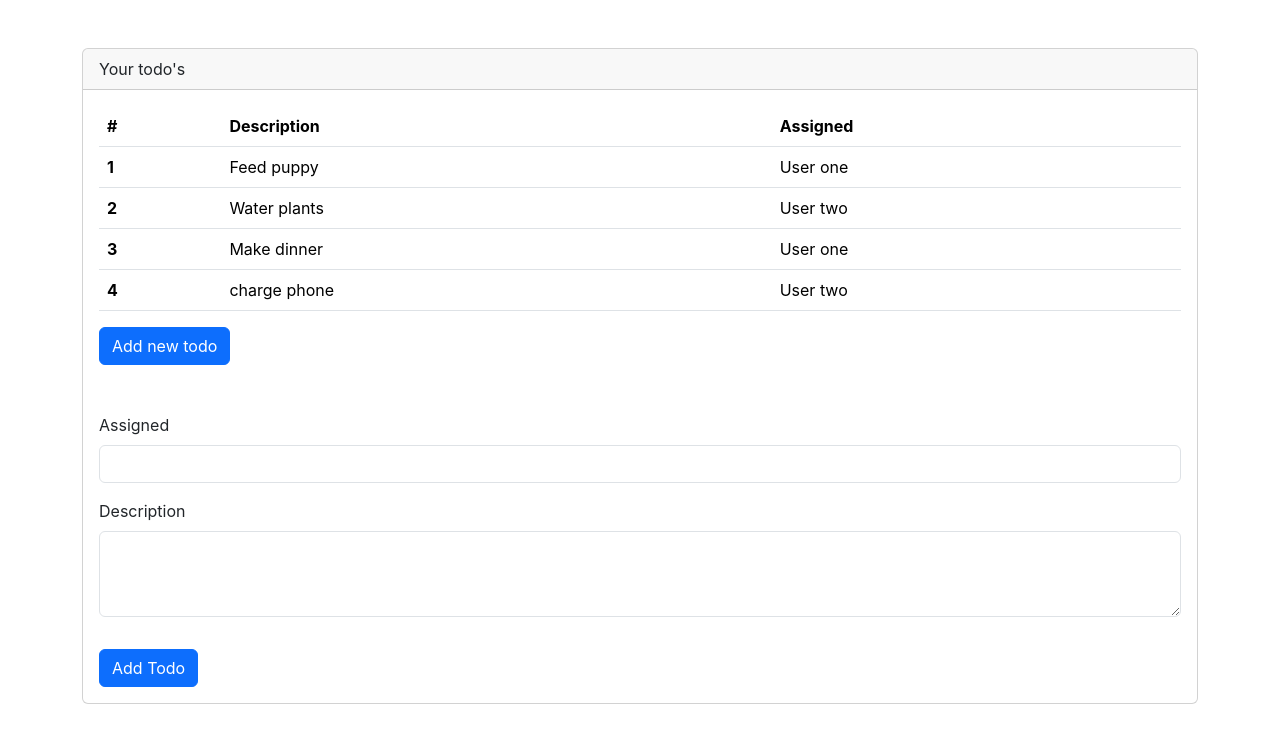
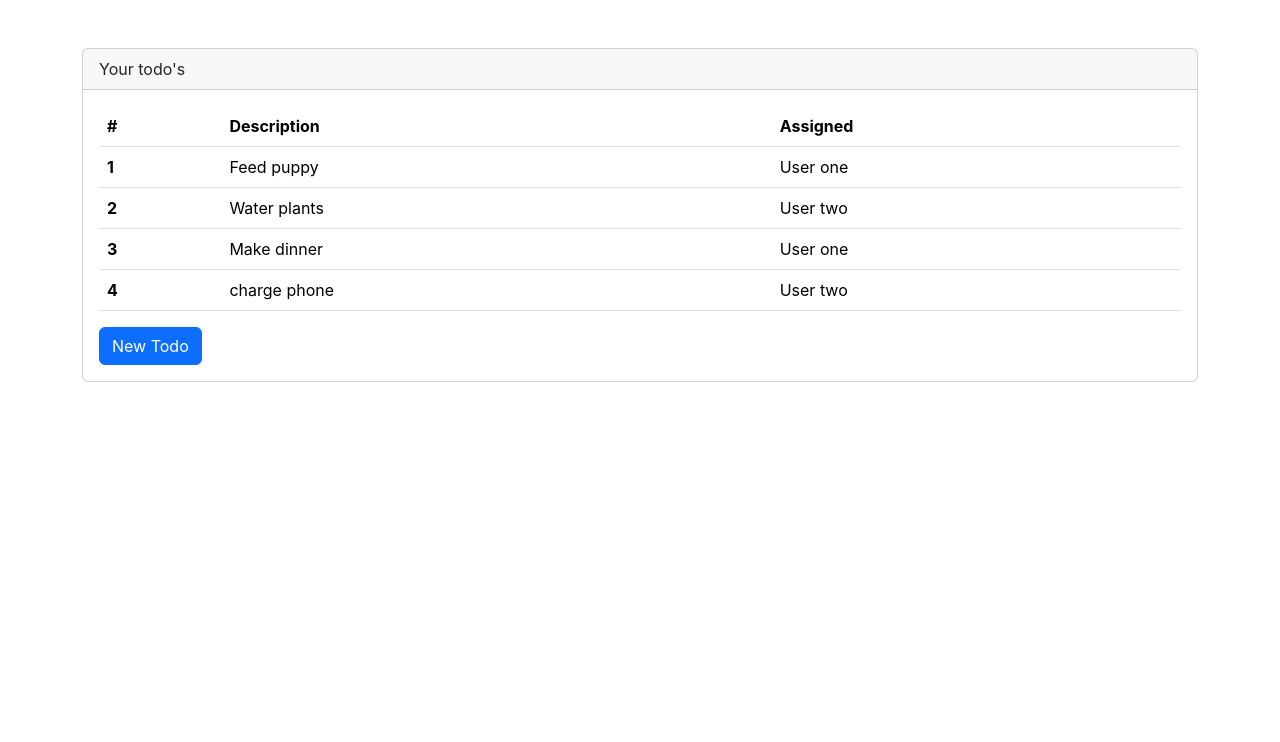
Before and after one commit to MahshadMolazamani/react-todo_demo, a React (Create React App) app: page / in a window 1280 px wide. Shown: the top 742 px of the page. Built offline with nearby package versions, Linux system fonts and the light colour scheme.

Commit message:
conditional rendering

```diff
--- a/src/App.js
+++ b/src/App.js
@@ -4,6 +4,8 @@
 import NewTodoForm from "./components/NewTodoForm";
 
 function App(props) {
+
+    const [showAddTodoForm, setShowAddTodoForm] = useState(false);
 
     const [todos, setTodos] =  useState([
         {rowNumber: 1, rowDescription: 'Feed puppy', rowAssigned: 'User one'},
@@ -45,10 +47,10 @@
             </div>
             <div className='card-body'>
                 <TodoTable todos={todos} deleteTodo={deleteTodo}/>
-                <button className='btn btn-primary' >
-                    Add new todo
+                 <button className='btn btn-primary' onClick={ () => setShowAddTodoForm(!showAddTodoForm)} >
+                     {showAddTodoForm ? 'Close New Todo' : 'New Todo'}
                 </button>
-                <NewTodoForm addTodo={addTodo} />
+                {showAddTodoForm && <NewTodoForm addTodo={addTodo} />}
             </div>
         </div>
     </div>
```
